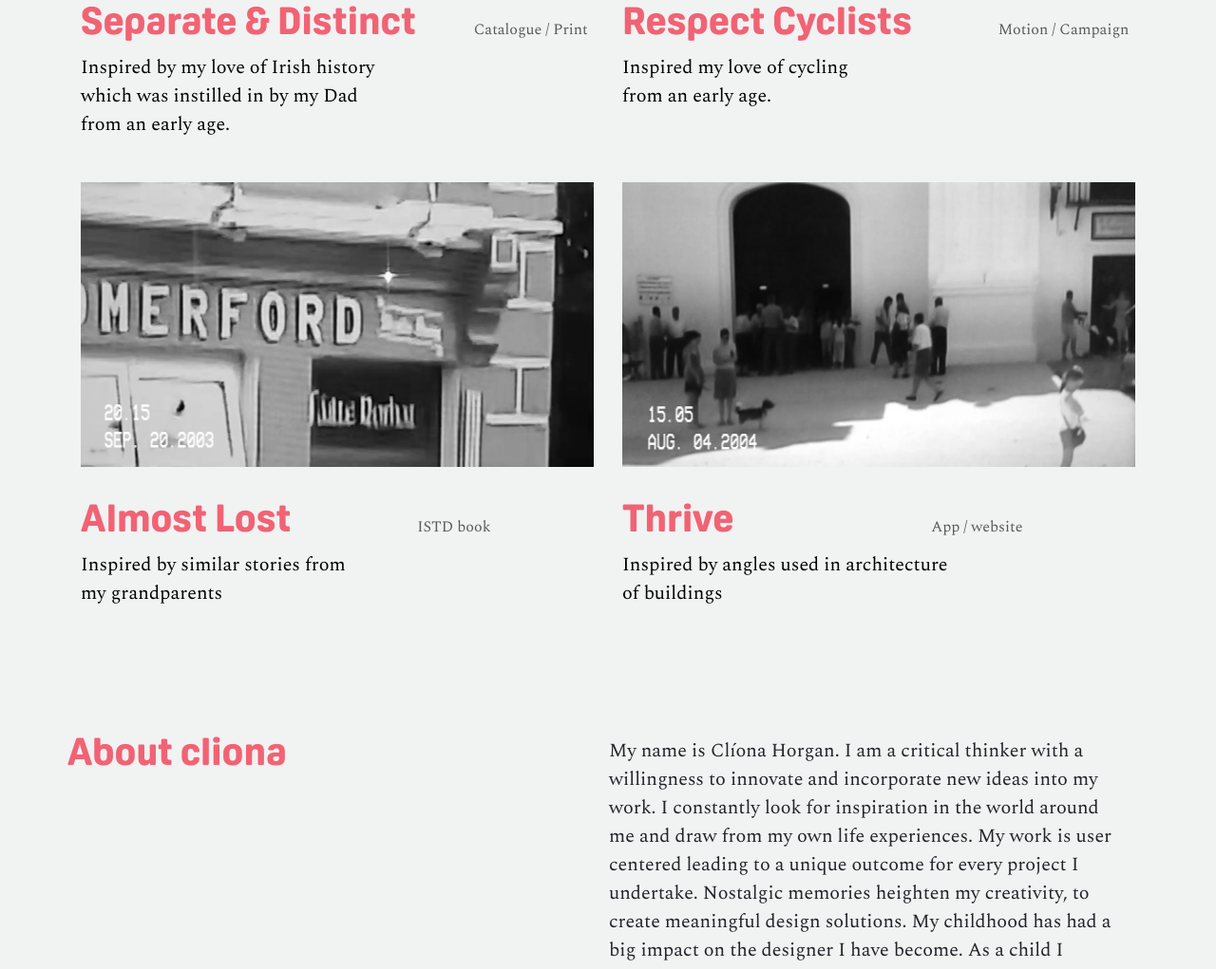
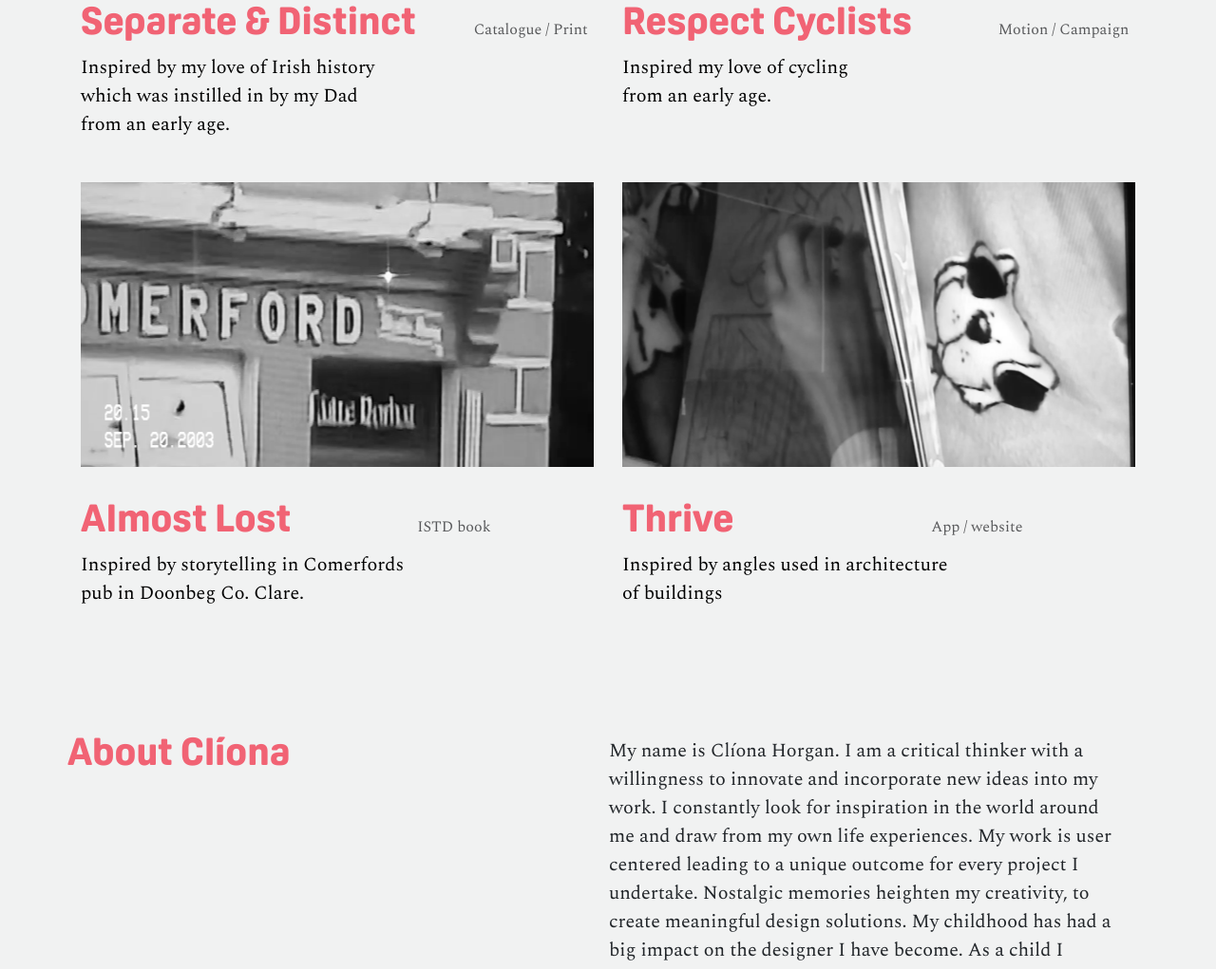
Before and after one commit to cliona-horgan/cliona-horgan.github.io, a plain HTML site: page index.html in a window 1280 px wide. Shown: the part 1755-2776 px from the top of the page at 95% size. Drawn offline with nearby package versions, Linux system fonts and the light colour scheme; a script that the page names is missing.

Commit message:
gradshow

```diff
--- a/css/custom-example.css
+++ b/css/custom-example.css
@@ -396,14 +396,14 @@ body{
     height: 300px;
 }
 .photofour{
-    background-image: url(../img/motyf_00000%202.png);
+    background-image: url(../img/gradshow_00000.png);
     background-repeat: no-repeat;
     background-position: center;
      height: 300px;
 }
 
 .photofour:hover{
-    background-image: url(../video/motyf2.gif);
+    background-image: url(../video/gradshow_00000.gif);
     background-repeat: no-repeat;
     background-position: center;
     height: 300px;}
--- a/index.html
+++ b/index.html
@@ -182,7 +182,7 @@
                 </div>
 
                 <div class="texttwo">
-                    <p class="quote paddingdad">Inspired by similar stories from <br>my grandparents</p>
+                    <p class="quote paddingdad">Inspired by storytelling in Comerfords<br> pub in Doonbeg Co. Clare.</p>
                 </div>
 
 
@@ -215,7 +215,7 @@
         <div class="row aboutpart">
 
             <div class="col-sm-5 childhood ">
-                <p> About cliona</p>
+                <p> About Clíona</p>
             </div>
 
             <div class="col-sm-6 offset-1 about">
```
Also changed, not shown: img/gradshow_00000.png (added), 1 other file.
